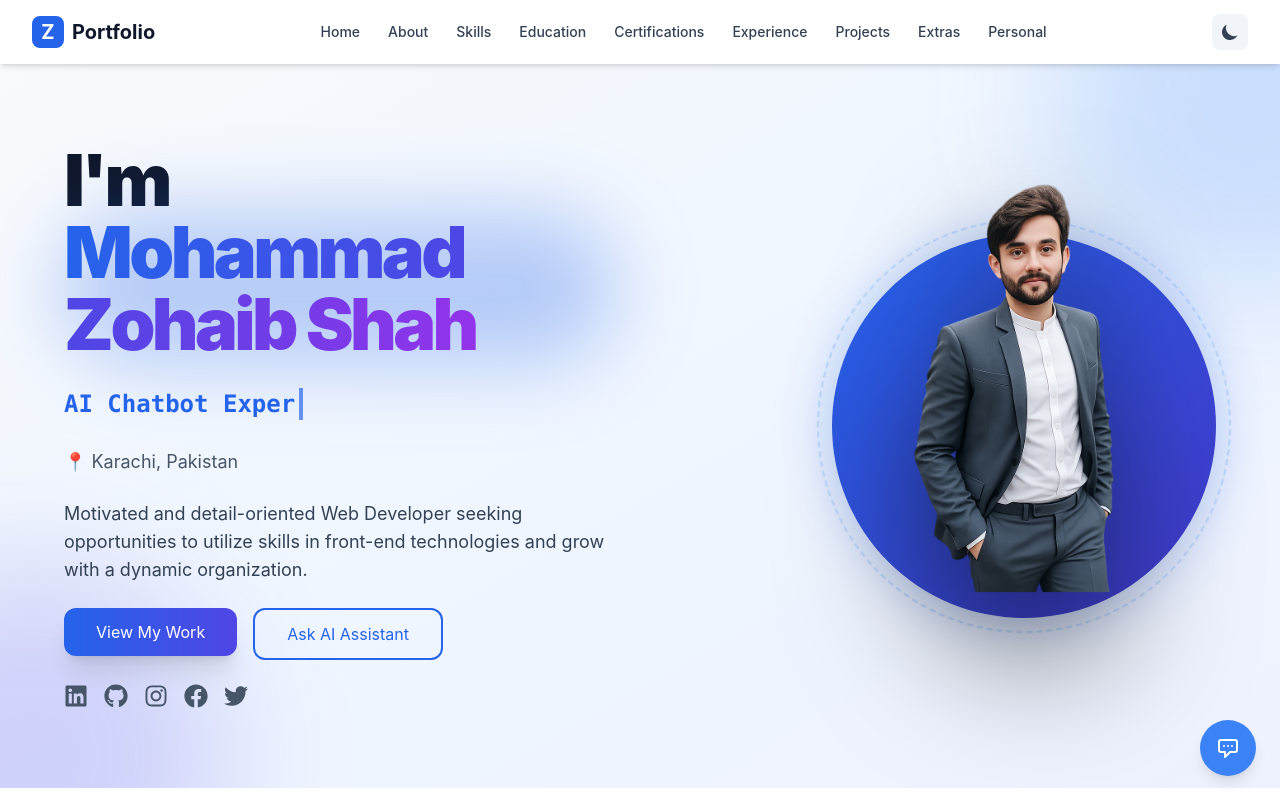
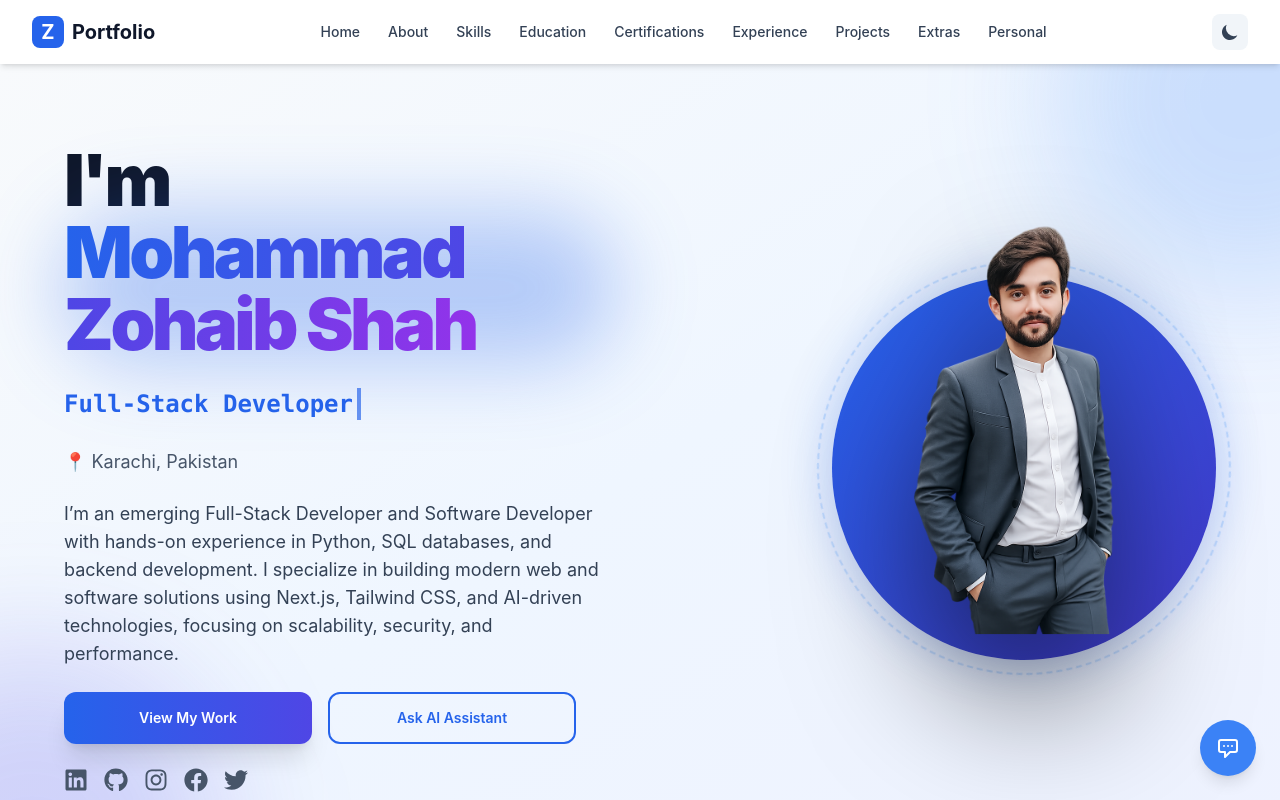
Before and after one commit to zohaib617/portfolio2026, a Next.js app: page / in a window 1280 px wide. Shown: the top 800 px of the page. Built offline with nearby package versions, Linux system fonts and the light colour scheme.

Commit message:
update Details ui

```diff
--- a/app/page.tsx
+++ b/app/page.tsx
@@ -22,13 +22,13 @@ export default function Home() {
 
 const roles = [
   'AI Engineer',
-    'AI Chatbot Expert',
-    'AI-Driven Developer',
-    'Web Developer',
-    'Backend Expert',
-    'Software Developer',
-    'AI Agent Expert',
+  'Full-Stack Developer',
+  'Backend Developer (Python & SQL)',
+  'AI Chatbot & Agent Developer',
+  'Modern Web Developer (Next.js)',
+  'AI-Driven Software Developer',
 ];
+
 
   // Typewriter States
   const [currentRoleIndex, setCurrentRoleIndex] = useState(0);
@@ -117,21 +117,22 @@ export default function Home() {
 
               <p className="text-lg text-slate-700 dark:text-slate-300 max-w-xl">{resume.careerObjective}</p>
 
-              <div className="flex gap-4 flex-wrap">
-                <Link href="/projects">
+<div className="flex flex-col sm:flex-row gap-4 w-full max-w-lg">
+  <Link href="/projects" className="flex-1">
     <motion.button
-                    whileHover={{ scale: 1.05 }}
-                    whileTap={{ scale: 0.95 }}
-                    className="px-8 py-3 rounded-xl bg-gradient-to-r from-blue-600 to-indigo-600 text-white shadow-xl"
+      whileHover={{ scale: 1.02 }}
+      whileTap={{ scale: 0.98 }}
+      className="w-full h-[52px] flex items-center justify-center px-8 rounded-xl bg-gradient-to-r from-blue-600 to-indigo-600 text-white shadow-xl text-sm font-semibold transition-all"
     >
       View My Work
     </motion.button>
   </Link>
-                <Link href="/chat">
+
+  <Link href="/chat" className="flex-1">
     <motion.button
-                    whileHover={{ scale: 1.05 }}
-                    whileTap={{ scale: 0.95 }}
-                    className="px-8 py-3 rounded-xl border-2 border-blue-600 text-blue-600 dark:text-blue-400 dark:border-blue-400"
+      whileHover={{ scale: 1.02 }}
+      whileTap={{ scale: 0.98 }}
+      className="w-full h-[52px] flex items-center justify-center px-8 rounded-xl border-2 border-blue-600 text-blue-600 dark:text-blue-400 dark:border-blue-400 text-sm font-semibold bg-transparent hover:bg-blue-50 dark:hover:bg-blue-900/20 transition-all"
     >
       Ask AI Assistant
     </motion.button>
--- a/components/chat/ChatInput.tsx
+++ b/components/chat/ChatInput.tsx
@@ -31,6 +31,7 @@ export default function ChatInput({
 
     onSendMessage(message.trim());
     setMessage('');
+    // Chhoti screen par submit ke baad keyboard hide na ho isliye focus wapis
     inputRef.current?.focus();
   };
 
@@ -49,10 +50,10 @@ export default function ChatInput({
   ];
 
   return (
-    <div className="space-y-4">
-      {/* Suggested Questions */}
+    <div className="w-full max-w-4xl mx-auto px-2 sm:px-4 pb-4 space-y-4">
+      {/* --- Suggested Questions (Responsive Grid) --- */}
       {message.length === 0 && !isLoading && (
-        <div className="grid grid-cols-1 md:grid-cols-2 gap-3">
+        <div className="grid grid-cols-1 xs:grid-cols-2 lg:grid-cols-4 gap-2 sm:gap-3">
           {suggestedQuestions.map((question) => (
             <button
               key={question}
@@ -62,7 +63,7 @@ export default function ChatInput({
                   inputRef.current?.focus();
                 }, 0);
               }}
-              className="px-4 py-3 text-sm text-left rounded-xl bg-white/60 dark:bg-slate-700/60 text-slate-700 dark:text-slate-300 hover:bg-white/80 dark:hover:bg-slate-600/60 transition-all duration-200 border border-slate-200/50 dark:border-slate-600/50 backdrop-blur-sm shadow-sm hover:shadow-md"
+              className="px-3 py-2 sm:px-4 sm:py-3 text-xs sm:text-sm text-left rounded-xl bg-white/60 dark:bg-slate-700/60 text-slate-700 dark:text-slate-300 hover:bg-white/80 dark:hover:bg-slate-600/60 transition-all duration-200 border border-slate-200/50 dark:border-slate-600/50 backdrop-blur-sm shadow-sm hover:shadow-md active:scale-95"
             >
               {question}
             </button>
@@ -70,10 +71,14 @@ export default function ChatInput({
         </div>
       )}
 
-      {/* Input Form */}
-      <form onSubmit={handleSubmit} className="flex gap-3">
+      {/* --- Main Input Form --- */}
+      <form
+        onSubmit={handleSubmit}
+        className="flex flex-col sm:flex-row gap-2 sm:gap-3 items-stretch sm:items-center"
+      >
+        {/* Input Wrapper */}
         <div
-          className={`flex-1 flex items-center gap-3 px-4 py-4 rounded-xl border-2 transition-all duration-200 backdrop-blur-sm ${
+          className={`flex-1 flex items-center gap-3 px-3 py-3 sm:px-4 sm:py-4 rounded-xl border-2 transition-all duration-200 backdrop-blur-sm ${
             isFocused
               ? 'border-blue-500/50 dark:border-blue-400/50 bg-white/50 dark:bg-slate-700/50 shadow-lg'
               : 'border-slate-200/50 dark:border-slate-600/50 bg-white/40 dark:bg-slate-800/40 shadow-sm'
@@ -89,12 +94,13 @@ export default function ChatInput({
             onBlur={() => setIsFocused(false)}
             placeholder={placeholder}
             disabled={isLoading}
-            className="flex-1 bg-transparent outline-none text-slate-900 dark:text-slate-100 placeholder-slate-500 dark:placeholder-slate-400 disabled:opacity-50 disabled:cursor-not-allowed text-sm"
+            className="flex-1 bg-transparent outline-none text-slate-900 dark:text-slate-100 placeholder-slate-500 dark:placeholder-slate-400 disabled:opacity-50 disabled:cursor-not-allowed text-sm sm:text-base"
             maxLength={1000}
           />
 
+          {/* Character Count Inside Input (Mobile par chupa diya space bachane ke liye) */}
           {message.length > 0 && (
-            <span className="text-xs text-slate-400 dark:text-slate-500 whitespace-nowrap">
+            <span className="hidden xs:block text-[10px] text-slate-400 dark:text-slate-500 whitespace-nowrap">
               {message.length}/1000
             </span>
           )}
@@ -104,26 +110,26 @@ export default function ChatInput({
         <button
           type="submit"
           disabled={!message.trim() || isLoading}
-          className="px-6 py-4 rounded-xl bg-gradient-to-r from-blue-600 to-indigo-600 hover:from-blue-700 hover:to-indigo-700 disabled:from-slate-300 disabled:to-slate-400 dark:disabled:from-slate-600 dark:disabled:to-slate-700 text-white font-medium transition-all duration-200 flex items-center gap-2 disabled:cursor-not-allowed shadow-lg hover:shadow-xl disabled:shadow-sm disabled:transform-none"
+          className="w-full sm:w-auto px-6 py-3 sm:py-4 rounded-xl bg-gradient-to-r from-blue-600 to-indigo-600 hover:from-blue-700 hover:to-indigo-700 disabled:from-slate-300 disabled:to-slate-400 dark:disabled:from-slate-600 dark:disabled:to-slate-700 text-white font-medium transition-all duration-200 flex items-center justify-center gap-2 disabled:cursor-not-allowed shadow-lg active:scale-95"
         >
           {isLoading ? (
             <>
               <span className="animate-spin">⏳</span>
-              <span className="hidden sm:inline text-sm">Thinking...</span>
+              <span className="text-sm">Thinking...</span>
             </>
           ) : (
             <>
-              <span className="hidden sm:inline text-sm">Send</span>
-              <span>📤</span>
+              <span className="text-sm">Send</span>
+              <span className="text-lg">📤</span>
             </>
           )}
         </button>
       </form>
 
-      {/* Character Count and Help Text */}
-      <div className="flex justify-between items-center text-xs text-slate-500 dark:text-slate-400">
-        <p className="text-xs">Press Enter to send, Shift+Enter for new line</p>
-        <p className="text-xs">{1000 - message.length} characters remaining</p>
+      {/* --- Footer Info --- */}
+      <div className="flex justify-between items-center px-1 text-[10px] sm:text-xs text-slate-500 dark:text-slate-400">
+        <p className="hidden xs:block">Enter to send, Shift+Enter for new line</p>
+        <p className="ml-auto">{1000 - message.length} characters left</p>
       </div>
     </div>
   );
--- a/data/resume.json
+++ b/data/resume.json
@@ -8,7 +8,7 @@
     "dateOfBirth": "1994-04-25",
     "location": "Karachi, Pakistan"
   },
-  "careerObjective": "Motivated and detail-oriented Web Developer seeking opportunities to utilize skills in front-end technologies and grow with a dynamic organization.",
+  "careerObjective": "I’m an emerging Full-Stack Developer and Software Developer with hands-on experience in Python, SQL databases, and backend development. I specialize in building modern web and software solutions using Next.js, Tailwind CSS, and AI-driven technologies, focusing on scalability, security, and performance.",
   "skills": [
     {
       "category": "AI & Web Development",
@@ -97,21 +97,21 @@
     "description": "Member registration, fee tracking, and attendance management",
     "features": ["Member registration", "Fee tracking", "Attendance management"],
     "projectUrl": "https://www.youtube.com/watch?v=TmyQ9leoIOs",
-    "technologies": ["Next.js", "React", "Tailwind CSS", "Node.js"]
+    "technologies": ["Python", "HTML", "CSS", "Tkinter","Visual basic","Sqlite3"]
   },
   {
     "title": "Billing System",
     "description": "Automated product billing and receipt generation for small businesses",
     "features": ["Automated product billing", "Receipt generation"],
     "projectUrl": "https://www.youtube.com/watch?v=QA5MNxE23dM",
-    "technologies": ["Next.js", "React", "Tailwind CSS", "Node.js"]
+    "technologies": ["Python", "HTML", "CSS", "Tkinter","sqlite3"]
   },
   {
     "title": "Instalment Payment Application",
     "description": "Customer instalment management with due-date tracking and payment alerts",
     "features": ["Customer instalment management", "Due-date tracking", "Payment alerts"],
     "projectUrl": "https://www.youtube.com/watch?v=jyzzavuqJ0g",
-    "technologies": ["Next.js", "React", "Tailwind CSS", "Node.js"]
+    "technologies": ["Next.js", "React", "Tailwind CSS", "Supabase"]
   },
   {
     "title": "Physical AI & Humanoid Robotics",
```
Lines whose indentation alone changed are shown as unchanged.
